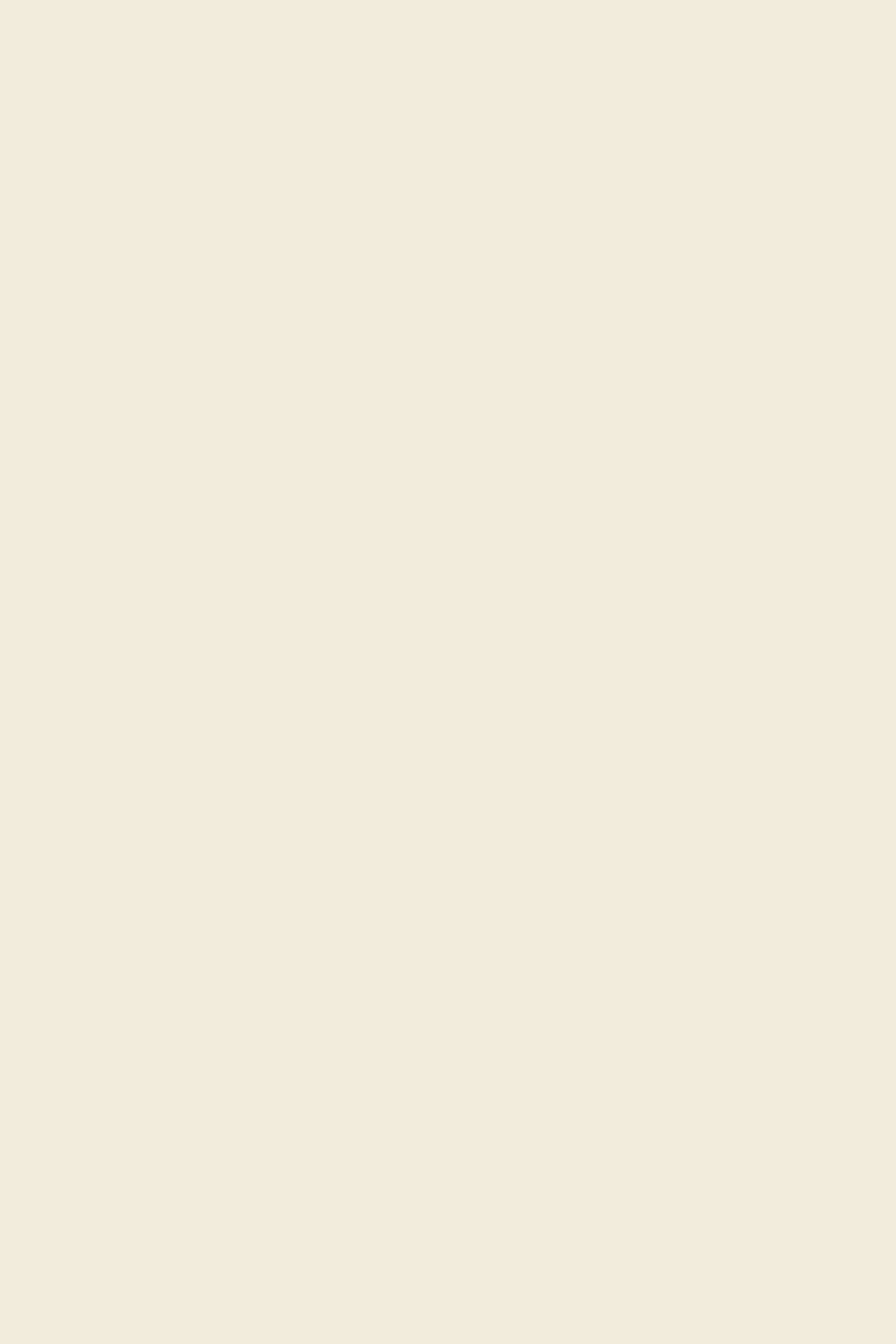
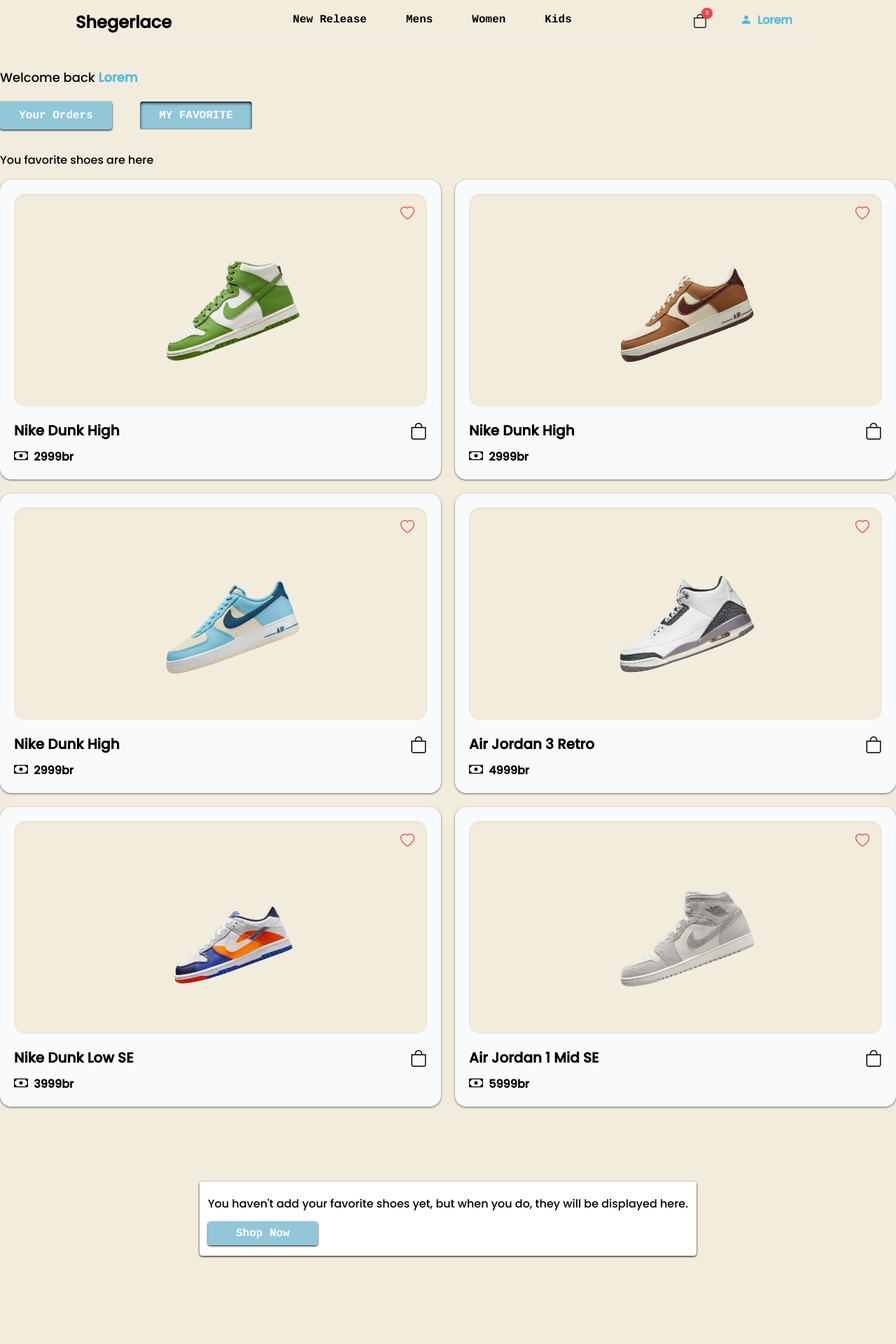
Before and after one commit to kid-us/Shegerlace, a React (Vite) app: page /my-favorites in a window 1280 px wide. Before the commit this address had no page. Shown: the top 1920 px of the page at 70% size. Before the commit the page ends 800 px from the top, so only its background shows below. Built offline with nearby package versions, Linux system fonts and the light colour scheme.

Commit message:
Orders and Favorite pages

```diff
--- a/src/App.tsx
+++ b/src/App.tsx
@@ -8,6 +8,8 @@ import ForgotPassword from "./components/Pages/ForgotPassword";
 import Verify from "./components/Pages/Verify";
 import Product from "./components/Pages/Product";
 import Checkout from "./components/Pages/Checkout";
+import MyOrders from "./components/Dashboard/Orders";
+import Favorite from "./components/Dashboard/Favorite";
 
 function App() {
   return (
@@ -16,6 +18,8 @@ function App() {
       <Route path="/login" element={<Login />} />
       <Route path="/verify" element={<Verify />} />
       <Route path="/register" element={<Register />} />
+      <Route path="/my-orders" element={<MyOrders />} />
+      <Route path="/my-favorites" element={<Favorite />} />
       <Route path="/forgot-password" element={<ForgotPassword />} />
       <Route path="/shoes/:id" element={<Product />} />
       <Route path="/checkout/:id" element={<Checkout />} />
--- /dev/null
+++ b/src/components/Dashboard/Favorite.tsx
@@ -0,0 +1,102 @@
+import { Link } from "react-router-dom";
+import shoes from "../../services/shoes";
+import { useCartStore } from "../../stores/useCartStore";
+import Navbar from "../Navbar/Navbar";
+import Footer from "../Footer/Footer";
+
+const Favorite = () => {
+  const { addToCart, cart } = useCartStore();
+
+  return (
+    <>
+      <Navbar />
+      <div className="container mx-auto lg:px-0 px-4">
+        <p className="mt-8 text-lg">
+          Welcome back <span className="text-color font-bold">Lorem</span>
+        </p>
+
+        <div className="flex my-5 gap-x-10">
+          <Link
+            to={"/my-orders"}
+            className="mb-3 btn-bg shadow shadow-zinc-900 rounded text-center w-40 p-2 text-white font-bold"
+          >
+            Your Orders
+          </Link>
+          <Link
+            to={"/my-favorites"}
+            className="uppercase mb-3 btn-bg text-white p-2 rounded shadow-inner shadow-black w-40 text-center font-bold"
+          >
+            My Favorite
+          </Link>
+        </div>
+        <p className="mb-4">You favorite shoes are here</p>
+        {/* Favorite */}
+        <div className="lg:grid grid-cols-2 gap-5">
+          {shoes.map((shoe) => (
+            <div
+              key={shoe.id}
+              className="relative bg-gray-50 rounded-2xl shadow shadow-zinc-500 p-5 lg:mb-0 mb-10"
+            >
+              <button className="absolute top-7 z-10 text-xl overflow-hidden cursor-default text-red-500 bi-heart right-2 w-20 h-10"></button>
+              <div className="flex justify-center bg rounded-2xl hover:rotate-0 shadow-inner p-2">
+                <Link
+                  to={`/shoes/${shoe.id}`}
+                  className="w-full overflow-hidden"
+                >
+                  <img
+                    src={shoe.img}
+                    alt="Shoe"
+                    className={`relative z-10 h-72 w-full object-contain -rotate-[20deg] hover:rotate-0`}
+                  />
+                </Link>
+              </div>
+
+              <div className="mt-5">
+                <div className="flex justify-between">
+                  <p className="font-extrabold text-xl">{shoe.name}</p>
+                  <button
+                    onClick={() =>
+                      addToCart({
+                        id: shoe.id,
+                        quantity: 1,
+                        size: 0,
+                        img: shoe.img,
+                        price: shoe.price,
+                      })
+                    }
+                    className={`font-extrabold text-2xl ${
+                      cart.some((c) => c.id === shoe.id)
+                        ? "bi-bag-fill text-white bg-cyan-600 rounded-full w-8 h-8 text-lg"
+                        : "bi-bag"
+                    }`}
+                  ></button>
+                </div>
+                <p className="mt-1 font-bold">
+                  <span className="bi-cash text-xl me-1"></span> {shoe.price}br
+                </p>
+              </div>
+            </div>
+          ))}
+        </div>
+        {/* Empty */}
+        <div className="flex justify-center items-center h-[40dvh]">
+          <div className="bg-white rounded px-3 py-5 shadow shadow-zinc-900">
+            <p className="mb-4">
+              You haven't add your favorite shoes yet, but when you do, they
+              will be displayed here.
+            </p>
+            <Link
+              to={"/"}
+              className="btn-bg rounded py-2 px-10 text-white shadow shadow-zinc-900 font-bold"
+            >
+              Shop Now
+            </Link>
+          </div>
+        </div>
+      </div>
+      <Footer />
+    </>
+  );
+};
+
+export default Favorite;
--- /dev/null
+++ b/src/components/Dashboard/Orders.tsx
@@ -0,0 +1,72 @@
+import { Link } from "react-router-dom";
+import { hero1 } from "../../assets";
+import Navbar from "../Navbar/Navbar";
+import Footer from "../Footer/Footer";
+
+const MyOrders = () => {
+  return (
+    <>
+      <Navbar />
+      <div className="container mx-auto lg:px-0 px-4">
+        <p className="mt-8 text-lg">
+          Welcome <span className="text-color font-bold">Lorem</span>
+        </p>
+
+        <div className="flex my-5 gap-x-10">
+          <Link
+            to={"/my-orders"}
+            className="uppercase mb-3 btn-bg text-white p-2 rounded shadow-inner shadow-black w-40 text-center font-bold"
+          >
+            Your Orders
+          </Link>
+          <Link
+            to={"/my-favorites"}
+            className="mb-3 btn-bg shadow shadow-zinc-900 rounded text-center w-40 p-2 text-white font-bold"
+          >
+            My Favorite
+          </Link>
+        </div>
+
+        <p className="mb-4">Your orders are here</p>
+
+        {/* Orders */}
+        <div className="lg:grid grid-cols-3 gap-x-10 border-b border-gray-400 pb-5 lg:px-0 px-4">
+          <div className="bg-white rounded-lg flex justify-center shadow">
+            <img src={hero1} alt="shoes" className="h-72" />
+          </div>
+          <div className="col-span-2 lg:mt-0 mt-4">
+            <p>Ordered by : Lorem / You</p>
+            <p>Ordered Date : 12-21-2012</p>
+            <p>Quantity : 1</p>
+            <p>Size: 40</p>
+            <p>
+              Status :{" "}
+              <span className="bg-blue-500 rounded px-5 text-white  py-[1px] shadow">
+                Pending
+              </span>
+            </p>
+          </div>
+        </div>
+
+        {/* Empty */}
+        <div className="flex justify-center items-center h-[40dvh]">
+          <div className="bg-white rounded px-3 py-5 shadow shadow-zinc-900">
+            <p className="mb-4">
+              You haven't ordered our Shoes yet, but when you do, they will be
+              displayed here.
+            </p>
+            <Link
+              to={"/"}
+              className="btn-bg rounded py-2 px-10 text-white shadow shadow-zinc-900 font-bold"
+            >
+              Order now
+            </Link>
+          </div>
+        </div>
+      </div>
+      <Footer />
+    </>
+  );
+};
+
+export default MyOrders;
--- a/src/components/Navbar/Navbar.tsx
+++ b/src/components/Navbar/Navbar.tsx
@@ -15,7 +15,7 @@ const Navbar = () => {
     <>
       {/* Cart */}
       {onCart && <Cart onCart={() => setOnCart(false)} />}
-      <header className="sticky top-0 bg z-20">
+      <header className={`sticky top-0 bg z-20 ${dropdown && "shadow"}`}>
         <nav className={`lg:mx-24 ${menu ? "border-b pb-5 px-3" : "px-3"}`}>
           <div className="flex justify-between lg:pt-4 pt-4 border-b pb-4 border-gray-100">
             <div>
@@ -69,10 +69,10 @@ const Navbar = () => {
 
                   {/* Dropdown */}
                   {dropdown && (
-                    <div className="absolute right-8 top-10 bg rounded-lg p-3">
+                    <div className="absolute -z-10 right-8 top-10 bg rounded-lg p-3 shadow">
                       <Link
                         to={"/dashboard"}
-                        className="text-sm font-bold font-poppins block hover:text-gray-500"
+                        className="text-sm font-bold font-poppins block hover:text-gray-500 mb-1"
                       >
                         Dashboard
                       </Link>
```
